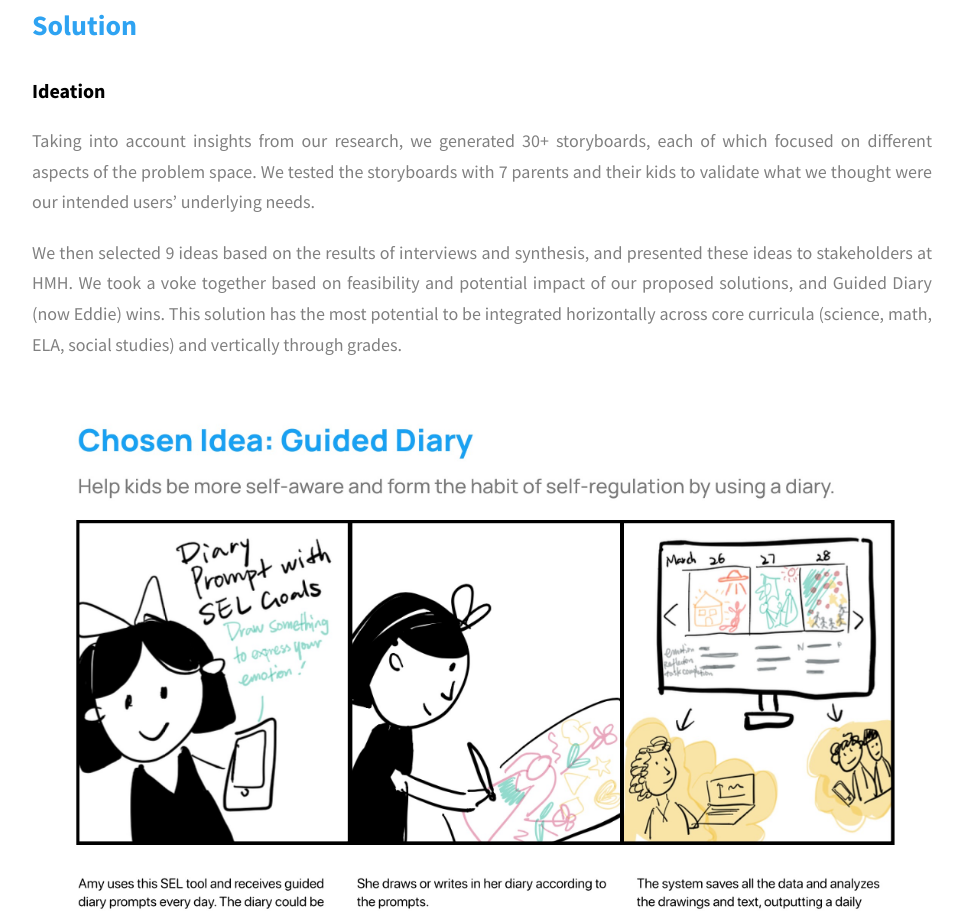
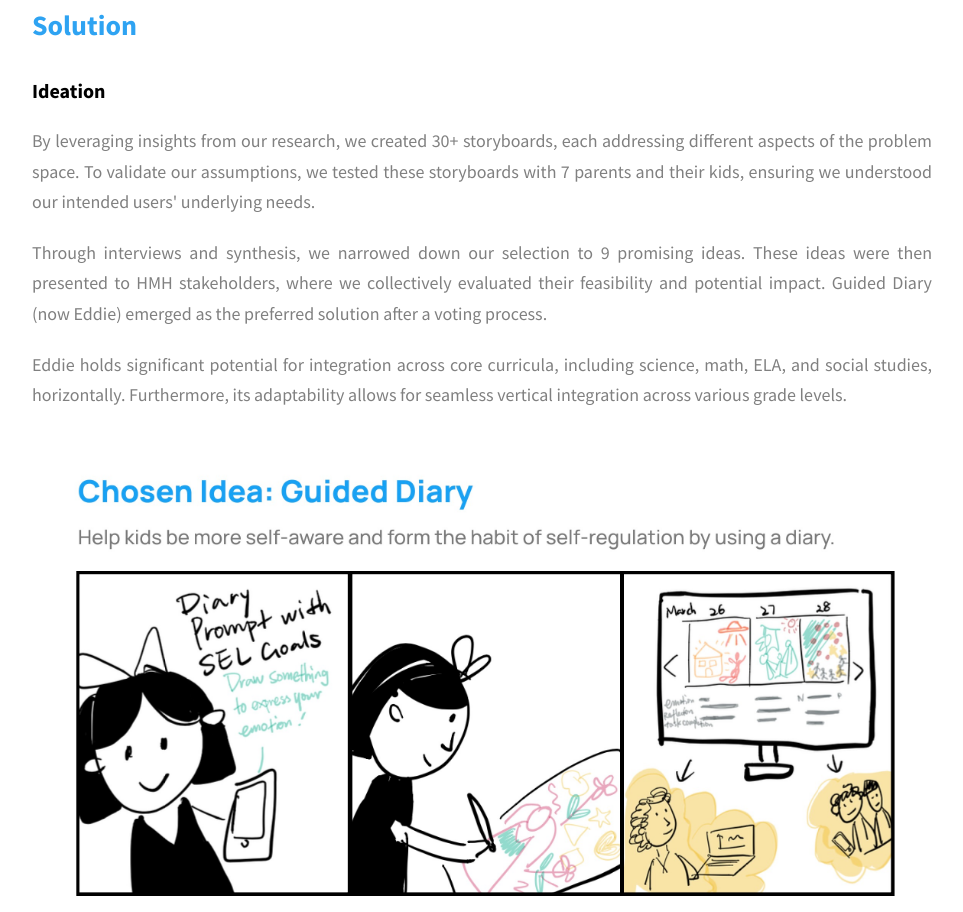
Before and after one commit to DakotaDong/dakotadong, a website: page project-3.html in a window 1280 px wide. Shown: the part 3480-4392 px from the top of the page, without its empty margins (158-1121 px from the left). Drawn offline with Linux system fonts and the light colour scheme.

Commit message:
sel-updates

```diff
--- a/project-3.html
+++ b/project-3.html
@@ -176,12 +176,17 @@
               <h3 class="project-details__content-title">Solution</h3>
               <P class="project-subtitle">Ideation</P>
               <p class="project-details__desc-para">
-                Taking into account insights from our research, we generated 30+ storyboards, each of which focused on different aspects of the problem space.
-                We tested the storyboards with 7 parents and their kids to validate what we thought were our intended users’ underlying needs.
+                By leveraging insights from our research, we created 30+ storyboards, each addressing different aspects of the problem space.
+                To validate our assumptions, we tested these storyboards with 7 parents and their kids, ensuring we understood our intended users' underlying needs.
               </p>
               <p class="project-details__desc-para">
-                We then selected 9 ideas based on the results of interviews and synthesis, and presented these ideas to stakeholders at HMH. We took a voke together based on feasibility and potential impact of our proposed solutions, and Guided Diary (now Eddie) wins.
-                This solution has the most potential to be integrated horizontally across core curricula (science, math, ELA, social studies) and vertically through grades.
+                Through interviews and synthesis, we narrowed down our selection to 9 promising ideas.
+                These ideas were then presented to HMH stakeholders, where we collectively evaluated their feasibility and potential impact.
+                Guided Diary (now Eddie) emerged as the preferred solution after a voting process.
+              </p>
+              <p class="project-details__desc-para">
+                Eddie holds significant potential for integration across core curricula, including science, math, ELA, and social studies, horizontally.
+                Furthermore, its adaptability allows for seamless vertical integration across various grade levels.
               </p>
               <div class="project-details__showcase-img-cont">
                 <img
```
Also changed, not shown: 3 other files.
